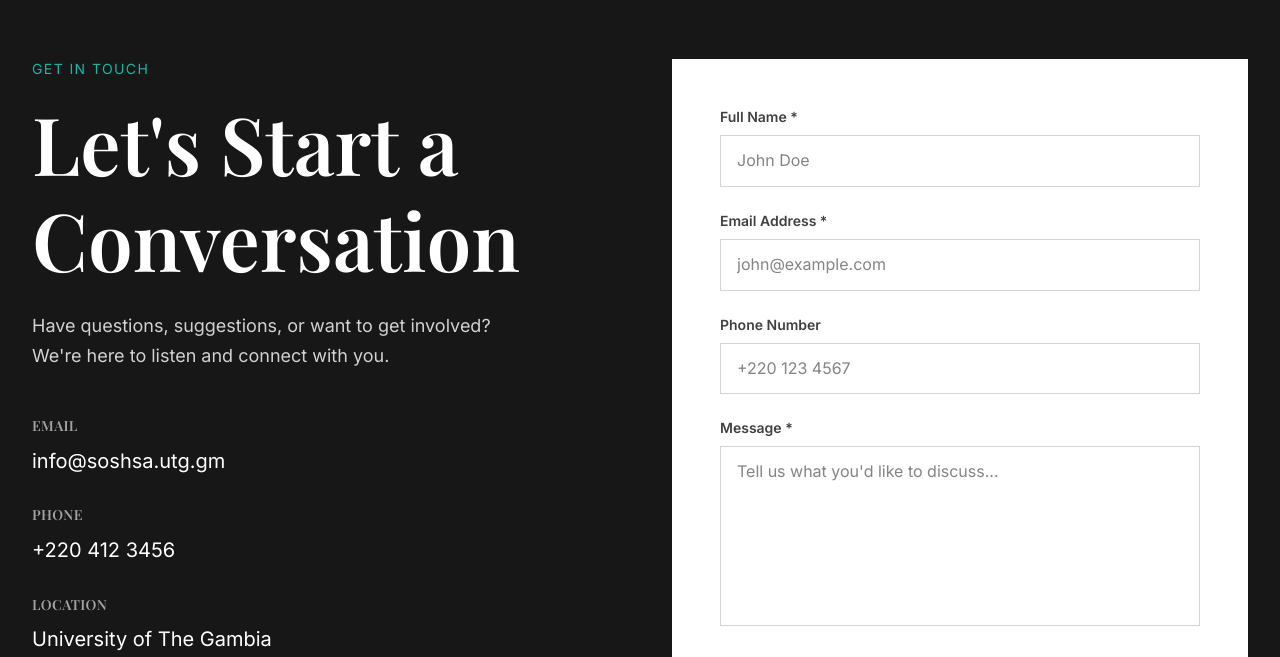
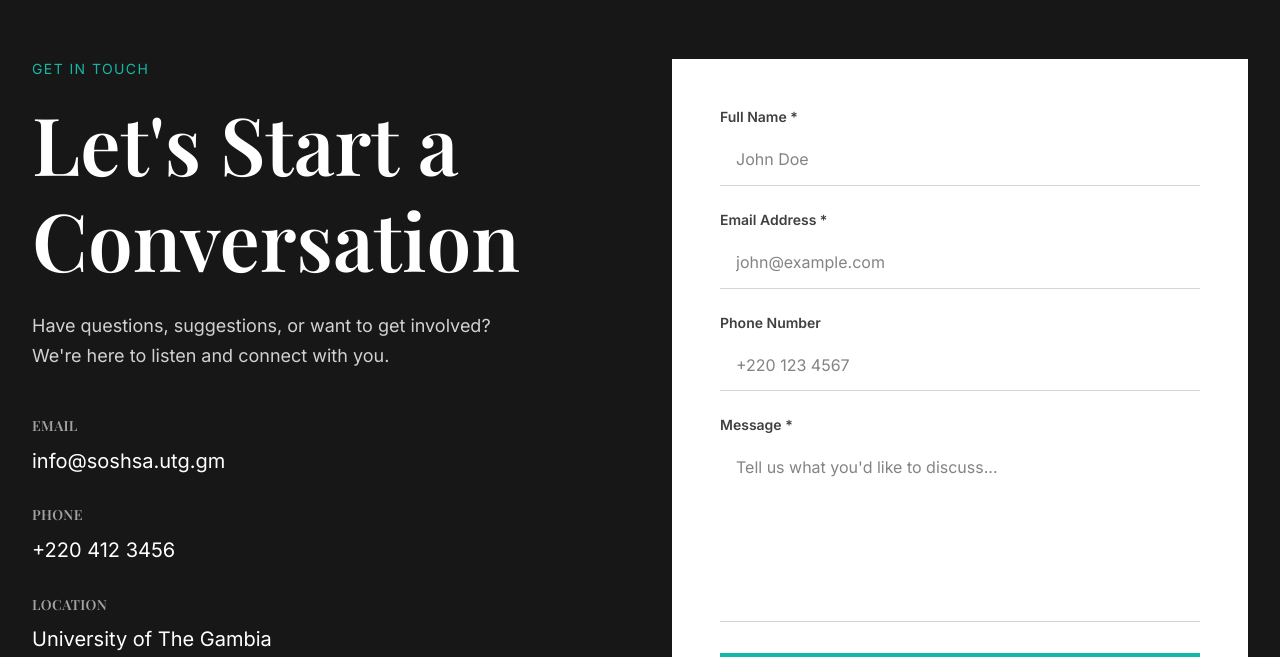
Before and after one commit to GCose/soshsa-website, a Next.js app: page / in a window 1280 px wide. Shown: the part 4580-5237 px from the top of the page. Built offline with nearby package versions, Linux system fonts and the light colour scheme.

Commit message:
Made changes

```diff
--- a/components/website/home/ContactSection.tsx
+++ b/components/website/home/ContactSection.tsx
@@ -104,10 +104,10 @@ const ContactSection = () => {
                     id="name"
                     name="name"
                     value={formData.name}
+                    required
+                    placeholder="John Doe"
                     onChange={handleChange}
-                    required
-                    className="w-full px-4 py-3 border border-gray-300 focus:border-primary focus:ring-2 focus:ring-primary/20 outline-none transition-colors"
-                    placeholder="John Doe"
+                    className="w-full px-4 py-3 border-b border-gray-300 focus:border-primary focus:ring-2 focus:ring-primary/20 outline-none transition-colors"
                   />
                 </div>
 
@@ -125,7 +125,7 @@ const ContactSection = () => {
                     value={formData.email}
                     onChange={handleChange}
                     required
-                    className="w-full px-4 py-3 border border-gray-300 focus:border-primary focus:ring-2 focus:ring-primary/20 outline-none transition-colors"
+                    className="w-full px-4 py-3 border-b border-gray-300 focus:border-primary focus:ring-2 focus:ring-primary/20 outline-none transition-colors"
                     placeholder="john@example.com"
                   />
                 </div>
@@ -143,7 +143,7 @@ const ContactSection = () => {
                     name="phone"
                     value={formData.phone}
                     onChange={handleChange}
-                    className="w-full px-4 py-3 border border-gray-300 focus:border-primary focus:ring-2 focus:ring-primary/20 outline-none transition-colors"
+                    className="w-full px-4 py-3 border-b border-gray-300 focus:border-primary focus:ring-2 focus:ring-primary/20 outline-none transition-colors"
                     placeholder="+220 123 4567"
                   />
                 </div>
@@ -162,7 +162,7 @@ const ContactSection = () => {
                     onChange={handleChange}
                     required
                     rows={6}
-                    className="w-full px-4 py-3 border border-gray-300 focus:border-primary focus:ring-2 focus:ring-primary/20 outline-none transition-colors resize-none"
+                    className="w-full px-4 py-3 border-b border-gray-300 focus:border-primary focus:ring-2 focus:ring-primary/20 outline-none transition-colors resize-none"
                     placeholder="Tell us what you'd like to discuss..."
                   />
                 </div>
```
Also changed, not shown: components/website/Layout.tsx (+8 -8 lines).
